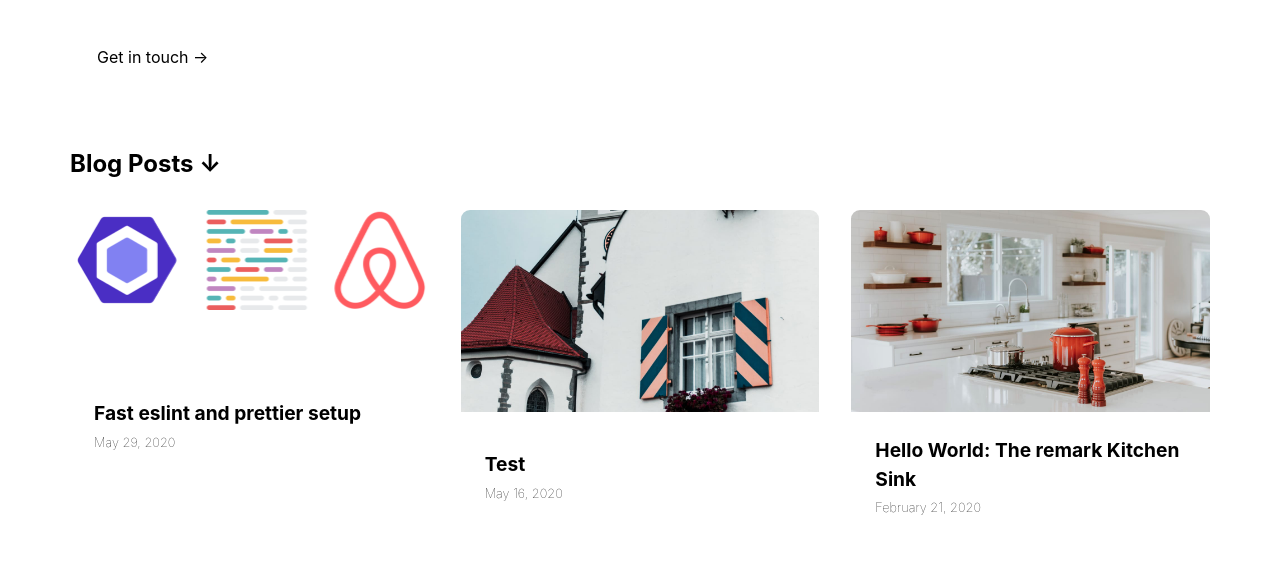
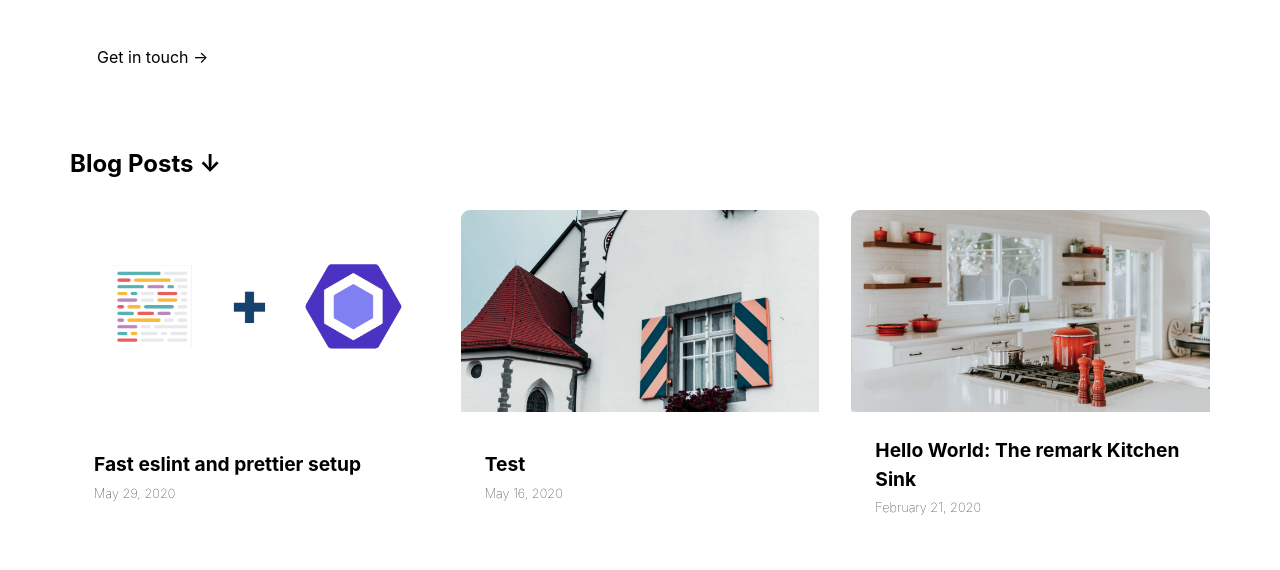
Before and after one commit to zomervinicius/personal-website, a Gatsby site: page / in a window 1280 px wide. Shown: the part 210-780 px from the top of the page. Built offline with nearby package versions, Linux system fonts and the light colour scheme; Gatsby itself is replaced by a stand-in of ours.

Commit message:
Update Blog “2020-05-29-fast-eslint-and-prettier-setup”

```diff
--- a/_data/blog/2020-05-29-fast-eslint-and-prettier-setup.md
+++ b/_data/blog/2020-05-29-fast-eslint-and-prettier-setup.md
@@ -5,7 +5,7 @@ date: 2020-05-29T14:15:17.809Z
 title: Fast eslint and prettier setup
 metaDescription: How to setup eslint and prettier using airbnb styles in your
   project in 1 minute
-thumbnail: /assets/1mqxmnhfadmy1xbntj-xvgg_x800.png
+thumbnail: /assets/eslint_prettier.png
 ---
 We all know how boring it is to config eslint and prettier using Airbnb styles.
 
```
Also changed, not shown: static/assets/eslint_prettier.png (added).
